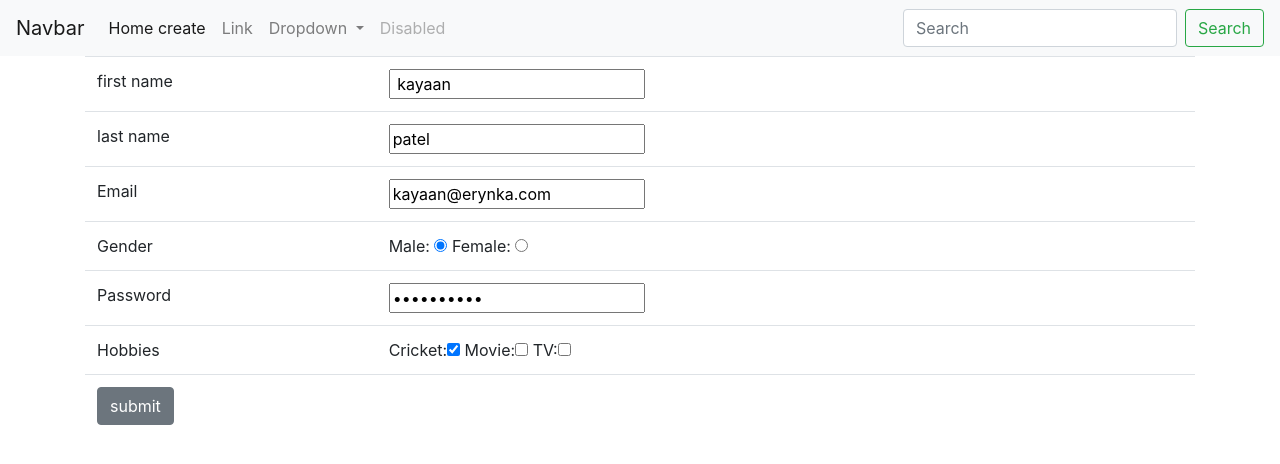
After one commit to Vedp12/Flask, a Flask app: page /1/update in a window 1280 px wide. The commit adds this page. Shown: the top 464 px of the page. Run offline with Flask 3, Linux system fonts and the light colour scheme.

Commit message:
Curd complete

```diff
--- a/08_CRUD/app.py
+++ b/08_CRUD/app.py
@@ -1,6 +1,6 @@
 #^ https://youtu.be/I0Zu-Jtp898
 
-from flask import Flask, render_template, request, redirect
+from flask import Flask, render_template, request, redirect , abort
 from templates.models import db, StudentModel
 
 
@@ -14,10 +14,8 @@ app.config["SQLALCHEMY_TRACK_MODIFICATIONS"] = False
 db.init_app(app)
 
 with app.app_context():
-
     def create_table():  # * function for create database
         db.create_all()
-
 
 @app.route("/create", methods=["GET", "POST"])
 def create():  # * function for create
@@ -30,7 +28,6 @@ def create():  # * function for create
         password = request.form["password"]
         gender = request.form["gender"]
         hobbies = ",".join(request.form.getlist("hobbies"))
-
 
         students = StudentModel(
             first_name=first_name,
@@ -45,11 +42,49 @@ def create():  # * function for create
         db.session.commit()
         return redirect("/")
 
-
 @app.route("/", methods=["GET"])
 def RetriveList():
     students = StudentModel.query.all()   #! It stores all the data here and pass in index.html page
     return render_template('index.html',students=students)
 
+#* update method filterations
+@app.route("/<int:id>/update", methods=["GET", "POST"])
+def update(id):
+    students = StudentModel.query.filter_by(id=id).first()
+    if request.method == "POST":
+        if students:
+            first_name = request.form.get("first_name")
+            last_name = request.form.get("last_name")
+            email = request.form.get("email")
+            password = request.form.get("password")
+            gender = request.form.get("gender")  # Use .get() to avoid KeyError
+            hobbies = ",".join(request.form.getlist("hobbies"))
+
+            # Update the student object
+            students.first_name = first_name
+            students.last_name = last_name
+            students.email = email
+            students.password = password
+            students.gender = gender
+            students.hobbies = hobbies
+
+            db.session.commit()
+            return redirect("/")
+        return f"Student with ID:{id} does not exist"
+    return render_template("update.html", students=students)
+
+#* Delete method filterations
+@app.route("/<int:id>/delete", methods=["GET","POST"])
+def delete(id):
+    students = StudentModel.query.filter_by(id=id).first()
+    if not students:
+        return abort(404)
+    if request.method == "POST":
+            db.session.delete(students)
+            db.session.commit()
+            return redirect("/")
+
+    return render_template('delete.html')
+
 if __name__ == "__main__":
     app.run(debug=True, port=8000)
--- /dev/null
+++ b/08_CRUD/templates/update.html
@@ -0,0 +1,122 @@
+{% extends 'master.html' %} {% block title %}Add students{% endblock%}
+{% block body %}
+
+<div class="container">
+  <form method="POST">
+    <table class="table">
+      <tr>
+        <td>first name</td>
+        <td>
+          <input
+            type="text"
+            name="first_name"
+            id="form-control"
+            value=" {{ students.first_name }} "
+          />
+        </td>
+      </tr>
+      <tr>
+        <td>last name</td>
+        <td>
+          <input
+            type="text"
+            name="last_name"
+            id="form-control"
+            value="{{ students.last_name }} "
+          />
+        </td>
+      </tr>
+      <tr>
+        <td>Email</td>
+        <td>
+          <input
+            type="email"
+            name="email"
+            id="form-control"
+            value="{{ students.email }} "
+          />
+        </td>
+      </tr>
+      <tr>
+  <td>Gender</td>
+  <td>
+    Male:
+    <input
+      type="radio"
+      name="gender"
+      id="form-control"
+      value="male"
+      {% if students.gender == "male" %}
+      checked
+      {% endif %}
+    />
+    Female:
+    <input
+      type="radio"
+      name="gender"
+      id="form-control"
+      value="female"
+      {% if students.gender == "female" %}
+      checked
+      {% endif %}
+    />
+  </td>
+</tr>
+      <tr>
+        <td>Password</td>
+        <td>
+          <input
+            type="password"
+            name="password"
+            id="form-control"
+            value=" {{ students.password }}"
+          />
+        </td>
+      </tr>
+      <tr>
+        <td>Hobbies</td>
+        <td>
+          Cricket:<input
+            type="checkbox"
+            value="Cricket"
+            name="hobbies"
+            id="form-control"
+            {% if 'Cricket' in students.hobbies %}
+            checked
+            {% endif %}
+          />
+          Movie:<input
+            type="checkbox"
+            value="Movie"
+            name="hobbies"
+            id="form-control"
+            {% if 'Movies' in students.hobbies %}
+            checked
+            {% endif %}
+          />
+          TV:<input
+            type="checkbox"
+            value="TV"
+            name="hobbies"
+            id="form-control"
+            {% if 'TV' in students.hobbies %}
+            checked
+            {% endif %}
+          />
+        </td>
+      </tr>
+      <tr>
+        <td colspan="2">
+          <input
+            type="submit"
+            name="submit"
+            value="submit"
+            class="btn btn-secondary"
+          />
+        </td>
+      </tr>
+    </table>
+  </form>
+</div>
+
+{% endblock %}
```
Also changed, not shown: 08_CRUD/templates/delete.html (added, +10 -0 lines), 08_CRUD/templates/index.html (+11 -4 lines), 08_CRUD/instance/students.db.
